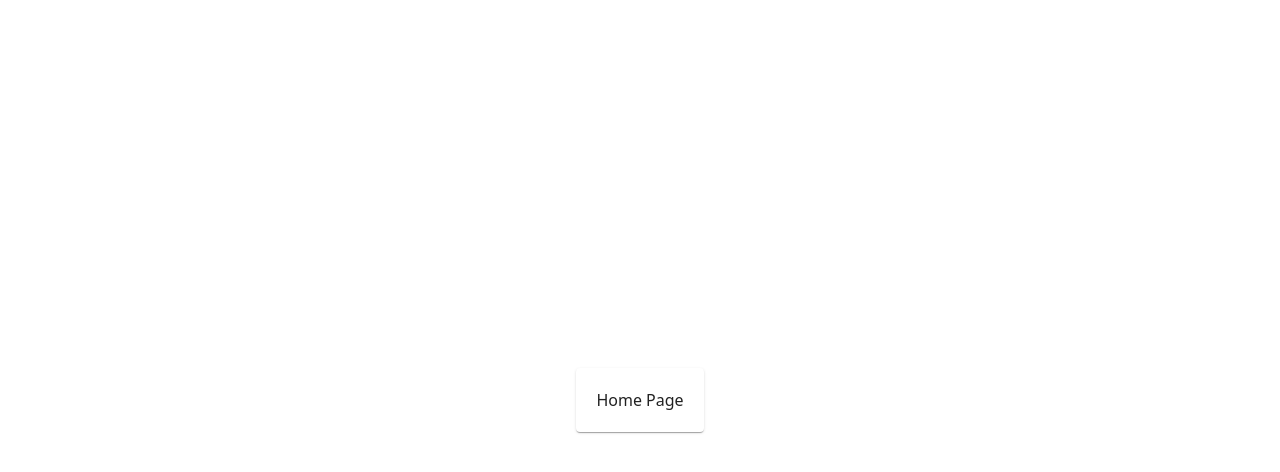
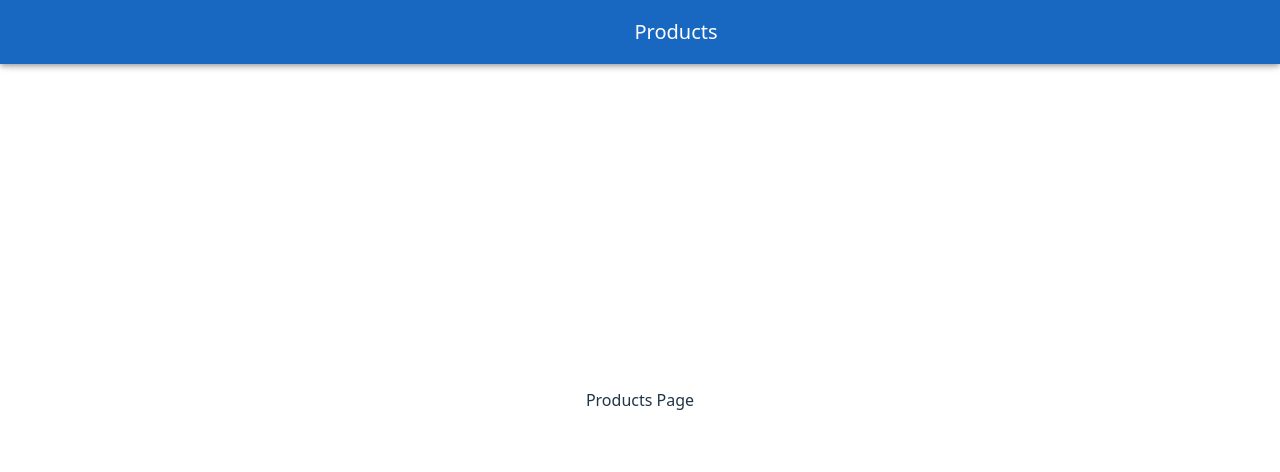
Before and after one commit to kylerossece/platzi-store, a Vue app: page / in a window 1280 px wide. Shown: the top 472 px of the page. Built offline with nearby package versions, Linux system fonts and the light colour scheme.

Commit message:
implement sidebar

```diff
--- a/src/App.vue
+++ b/src/App.vue
@@ -1,15 +1,54 @@
 <template>
   <div id="app">
+
+    <v-layout>
+      <v-app-bar color="primary">
+        <v-app-bar-nav-icon variant="text" @click.stop="drawer = !drawer"></v-app-bar-nav-icon>
+
+        <v-toolbar-title>{{ route.name }}</v-toolbar-title>
+
+
+      </v-app-bar>
+
+      <v-navigation-drawer
+        v-model="drawer"
+        :location="$vuetify.display.mobile ? 'top' : undefined"
+        temporary
+      >
+          <v-list>
+            <v-list-item
+              v-for="(item, index) in items"
+              :key="index"
+              :to="item.to"
+              @click="redirect(item.to)"
+            >
+              <v-list-item-title>{{ item.title }}</v-list-item-title>
+            </v-list-item>
+          </v-list>
+      </v-navigation-drawer>
     <router-view v-slot="{ Component, route }">
       <transition :name="route.meta.transition || 'fade'" mode="out-in">
         <component :is="Component" />
       </transition>
     </router-view>
+      </v-layout>
+
   </div>
 </template>
-<script>
+<script setup>
 
-export default {
+import { ref } from 'vue'
+import { useRoute } from 'vue-router'
+import routes from "./router/routes"
+const drawer = ref(false)
+const route = useRoute()
+const items = routes.map(route => ({
+  title: route.name,
+  to: route.path,
+  value: route.name,
+}))
 
-};
+const redirect = (route) => {
+  window.open(route, "_self")
+}
 </script>
--- a/src/router/routes.ts
+++ b/src/router/routes.ts
@@ -1,11 +1,19 @@
 export default  [
   {
     path: "/",
-    name: "Home",
-    component: () => import("../views/Home.vue"),
+    name: "Products",
+    component: () => import("../views/Products.vue"),
+    meta: { transition: "slide-left" },
+
+  },
+    {
+    path: "/users",
+    name: "Users",
+    component: () => import("../views/Users.vue"),
     meta: { transition: "slide-left" },
 
   },
 
 
+
 ]
--- /dev/null
+++ b/src/views/Products.vue
@@ -0,0 +1,5 @@
+<template>
+    <div>
+        Products Page
+    </div>
+</template>
--- /dev/null
+++ b/src/views/Users.vue
@@ -0,0 +1,8 @@
+<template>
+    <div>
+        Users Page
+    </div>
+</template>
+
+<script>
+</script>
```
